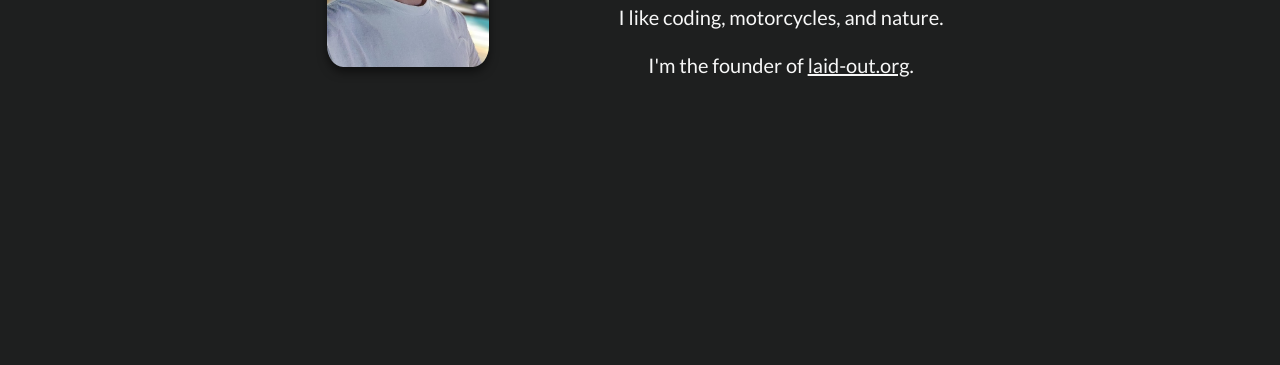
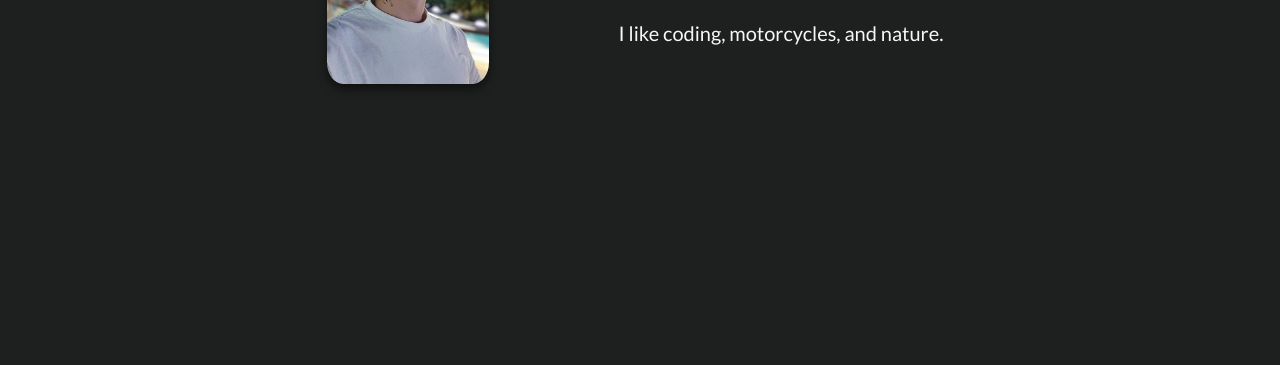
Before and after one commit to chopin-coding/chopin-coding.github.io, a plain HTML site: page index.html in a window 1280 px wide. Shown: the part 340-705 px from the top of the page. Drawn offline with nearby package versions, Linux system fonts and the light colour scheme.

Commit message:
remove arrogant sounding line from homepage

```diff
--- a/index.html
+++ b/index.html
@@ -89,9 +89,9 @@
             I like coding, motorcycles, and nature.
           </li>
 
-          <li class="text-center h5 mb-4">
-            I'm the founder of <a href="https://laid-out.org">laid-out.org</a>.
-          </li>
+          <!--          <li class="text-center h5 mb-4">-->
+          <!--            I'm the founder of <a href="https://laid-out.org">laid-out.org</a>.-->
+          <!--          </li>-->
         </ul>
 
       </div>
```
